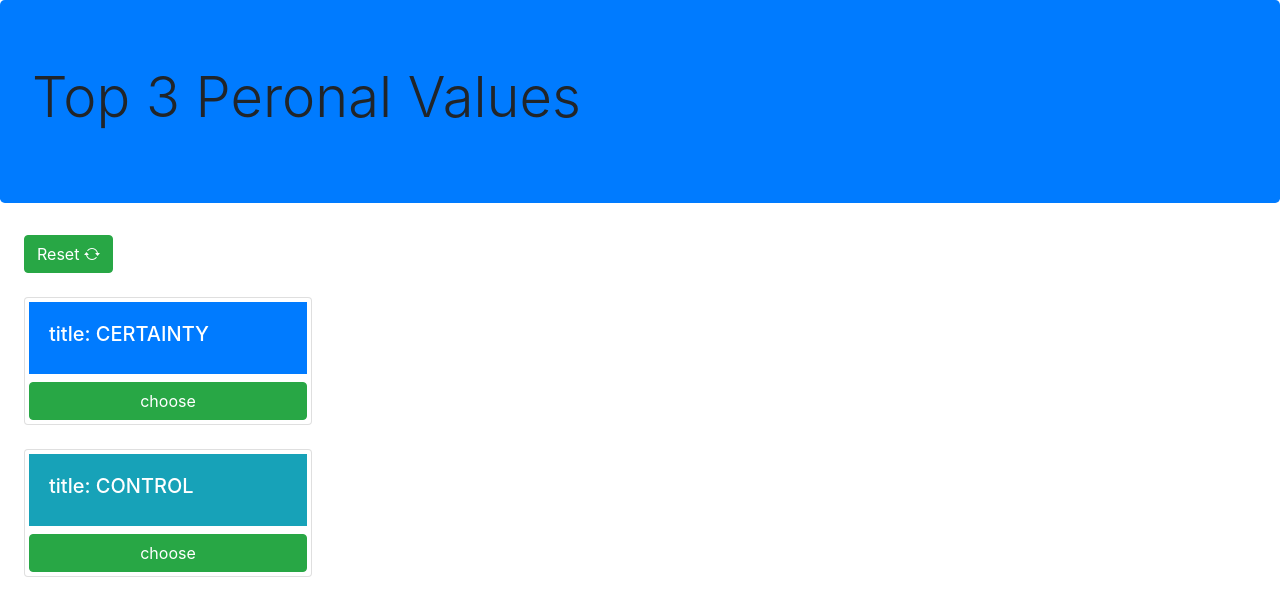
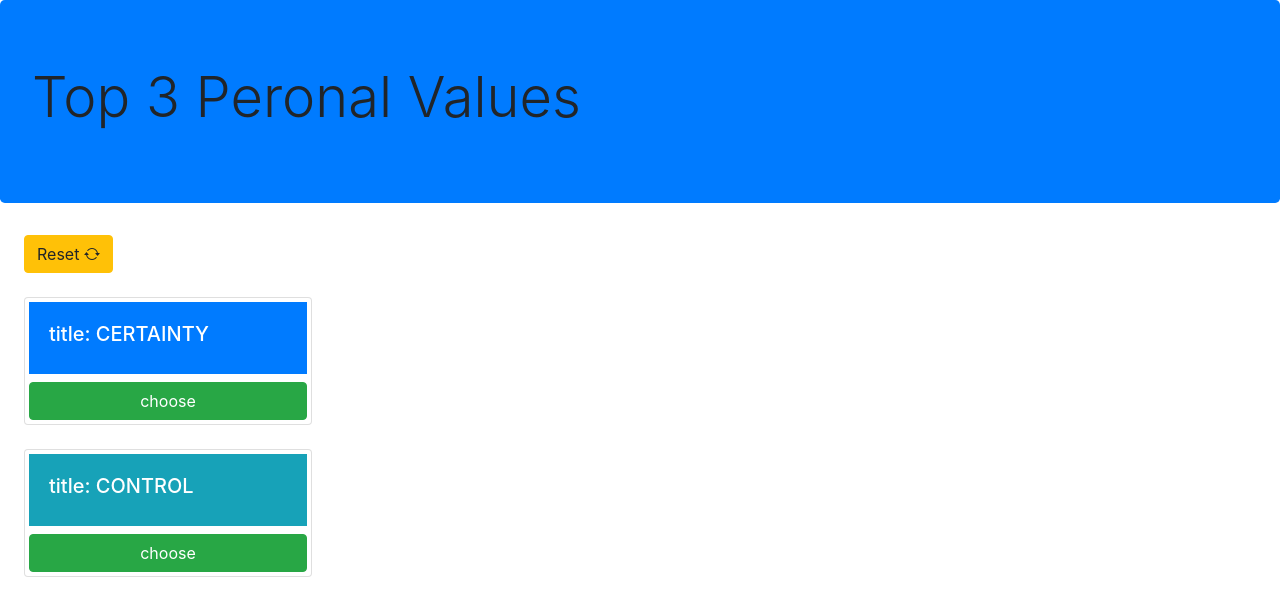
Before and after one commit to salama135/Trainopia-yalla-camp-9, an Angular app: page / in a window 1280 px wide. Both pictures are taken after a click on the button "Next". Shown: the top 616 px of the page. Built offline with nearby package versions, Linux system fonts and the light colour scheme.

Commit message:
2 files modified

```diff
--- a/src/app/app.component.html
+++ b/src/app/app.component.html
@@ -9,7 +9,7 @@
 </ng-template>
 
 <ng-template #thenBlock>
-  <button type="button" class="btn btn-success mx-4" (click)="reset()">
+  <button type="button" class="btn btn-warning mx-4" (click)="reset()">
     Reset <i class="bi bi-arrow-repeat"></i>
   </button>
   <app-choose_value></app-choose_value>
--- a/src/app/choose_value/choose_value.component.html
+++ b/src/app/choose_value/choose_value.component.html
@@ -1,10 +1,16 @@
 <!-- <h1>{{ i }}</h1>
 <h1>{{ j }}</h1> -->
+<div *ngIf="finished; then thenBlock; else elseBlock"></div>
+<ng-template #thenBlock>Content to render when condition is true.</ng-template>
 
+<ng-template #elseBlock>
+  <div>
     <div class="card m-4 border-5" style="width: 18rem;">
       <!-- _valueOption1 -->
       <div class="card-body bg-primary text-white m-1 rounded-5">
-    <h5 class="card-ti tle">title: {{ _valueOption1.title | uppercase }}</h5>
+        <h5 class="card-ti tle">
+          title: {{ _valueOption1.title | uppercase }}
+        </h5>
         <!-- <h6 class="card-subtitle mb-2 text-dark">id: [{{ _valueOption1.id }}]</h6> -->
       </div>
       <button type="button" class="btn btn-success m-1" (click)="choose(1)">
@@ -15,10 +21,14 @@
     <div class="card m-4 border-5" style="width: 18rem;">
       <!-- _valueOption2 -->
       <div class="card-body bg-info text-white m-1 rounded-5">
-    <h5 class="card-ti tle">title: {{ _valueOption2.title | uppercase }}</h5>
+        <h5 class="card-ti tle">
+          title: {{ _valueOption2.title | uppercase }}
+        </h5>
         <!-- <h6 class="card-subtitle mb-2 text-dark">id: [{{ _valueOption2.id }}]</h6> -->
       </div>
       <button type="button" class="btn btn-success m-1" (click)="choose(2)">
         choose
       </button>
     </div>
+  </div>
+</ng-template>
```
Lines whose indentation alone changed are shown as unchanged.
